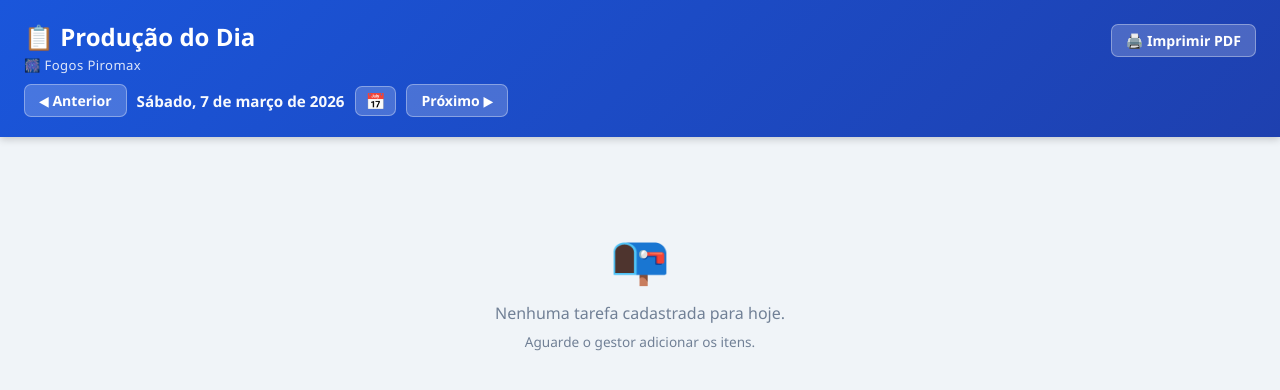
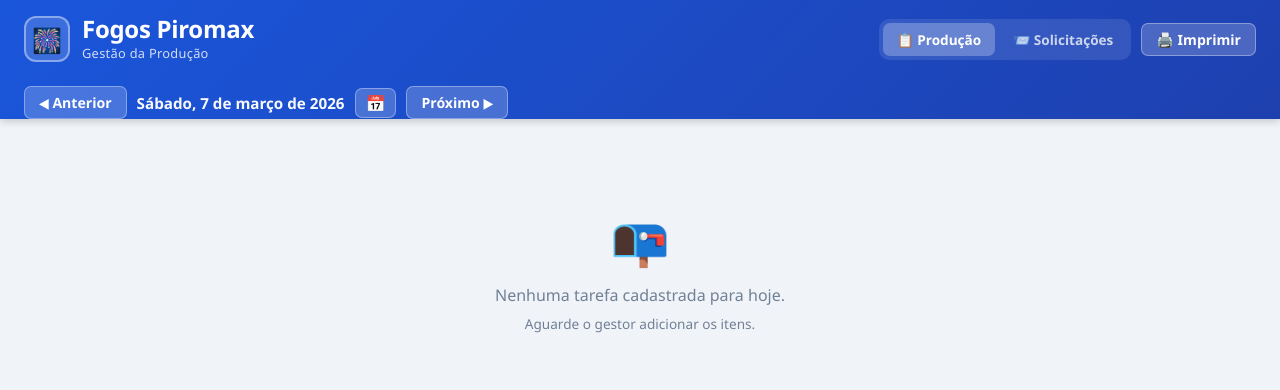
Before and after one commit to fogospiromax/controledeprodu-o, a Flask app: page / in a window 1280 px wide. Shown: the top 390 px of the page. Run offline with Flask 3, Linux system fonts and the light colour scheme; data that the repository does not hold is empty; some libraries are stand-ins or nearby versions.

Commit message:
Update worker.html

```diff
--- a/templates/worker.html
+++ b/templates/worker.html
@@ -17,26 +17,74 @@
     header {
       background: linear-gradient(135deg, #1a56db, #1e40af);
       color: white;
-      padding: 20px 24px;
+      padding: 16px 24px 0;
       box-shadow: 0 2px 8px rgba(0,0,0,0.2);
     }
 
     .header-top {
       display: flex;
       justify-content: space-between;
-      align-items: flex-start;
+      align-items: center;
       flex-wrap: wrap;
       gap: 10px;
+      padding-bottom: 14px;
     }
 
-    header h1 { font-size: 1.5rem; font-weight: 700; }
-    .company-name {
-      font-size: 0.82rem;
-      opacity: 0.85;
-      margin-top: 3px;
+    .header-brand {
+      display: flex;
+      align-items: center;
+      gap: 12px;
+    }
+
+    .header-logo {
+      width: 46px;
+      height: 46px;
+      background: rgba(255,255,255,0.15);
+      border: 2px solid rgba(255,255,255,0.4);
+      border-radius: 12px;
+      display: flex;
+      align-items: center;
+      justify-content: center;
+      font-size: 1.5rem;
+      flex-shrink: 0;
+    }
+
+    .header-brand-text h1 {
+      font-size: 1.5rem;
+      font-weight: 800;
+      letter-spacing: -0.3px;
+      line-height: 1.1;
+    }
+
+    .header-brand-text .app-name {
+      font-size: 0.8rem;
+      opacity: 0.8;
       font-weight: 500;
-      letter-spacing: 0.4px;
+      margin-top: 2px;
+      letter-spacing: 0.3px;
     }
+
+    .header-nav {
+      display: flex;
+      gap: 4px;
+      background: rgba(255,255,255,0.1);
+      border-radius: 10px;
+      padding: 4px;
+    }
+
+    .header-nav a {
+      color: white;
+      text-decoration: none;
+      padding: 7px 14px;
+      border-radius: 7px;
+      font-size: 0.85rem;
+      font-weight: 600;
+      transition: background 0.2s;
+      opacity: 0.75;
+    }
+
+    .header-nav a:hover { background: rgba(255,255,255,0.15); opacity: 1; }
+    .header-nav a.active { background: rgba(255,255,255,0.25); opacity: 1; }
 
     .date-nav {
       display: flex;
@@ -342,12 +390,21 @@
 <body>
 
 <header>
-  <div class="header-top">
-    <div>
-      <h1>📋 Produção do Dia</h1>
-      <p class="company-name">🎆 Fogos Piromax</p>
+  <div class="header-top no-print">
+    <div class="header-brand">
+      <div class="header-logo">🎆</div>
+      <div class="header-brand-text">
+        <h1>Fogos Piromax</h1>
+        <div class="app-name">Gestão da Produção</div>
+      </div>
     </div>
-    <button class="nav-btn no-print" onclick="printPDF()" style="white-space:nowrap; margin-top:4px;">🖨️ Imprimir PDF</button>
+    <div style="display:flex; align-items:center; gap:10px; flex-wrap:wrap;">
+      <nav class="header-nav">
+        <a href="/" class="active">📋 Produção</a>
+        <a href="/requests">📨 Solicitações</a>
+      </nav>
+      <button class="nav-btn" onclick="printPDF()" style="white-space:nowrap;">🖨️ Imprimir</button>
+    </div>
   </div>
   <div class="date-nav">
     <button class="nav-btn" onclick="navegarDia(-1)">◀ Anterior</button>
```
